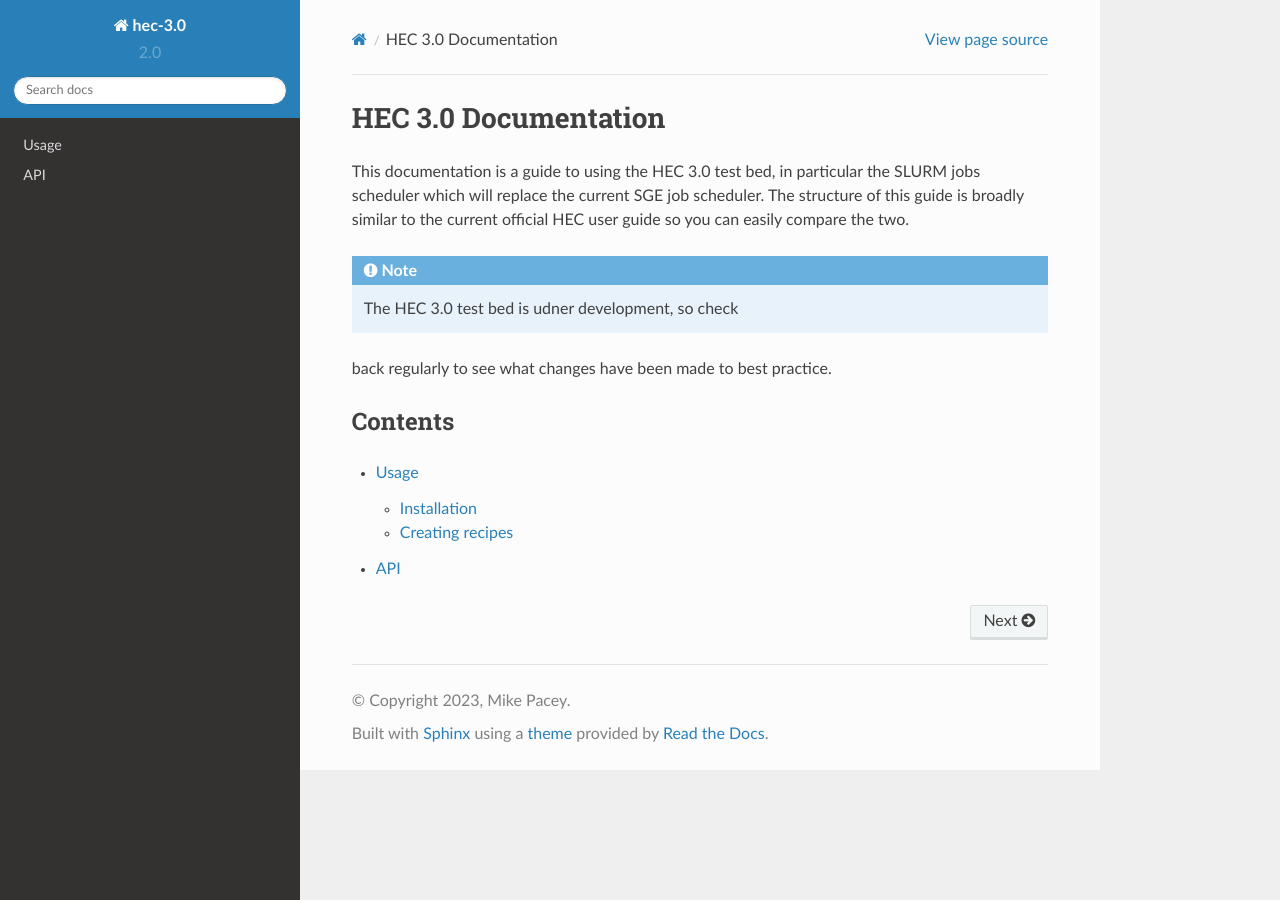
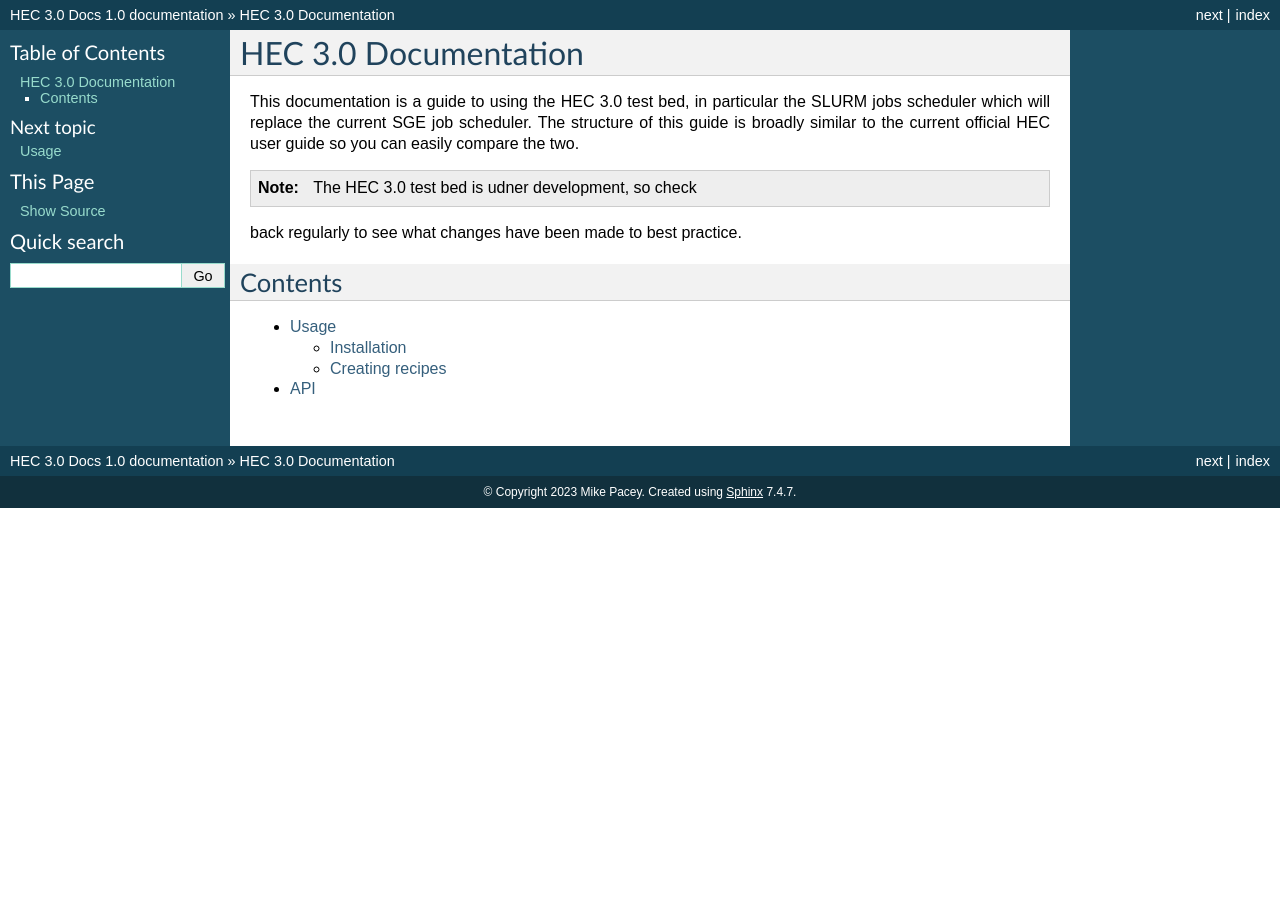
Before and after one commit to MikePacey/Lancaster-HEC, a Sphinx documentation site: the page built from docs/source/index.rst, in a window 1280 px wide. Built offline with Sphinx 7.4.7, drawn with Linux system fonts in a browser that asks for light colours; some of the changed lines change nothing that is shown.

Commit message:
basic launch page

```diff
--- a/docs/source/conf.py
+++ b/docs/source/conf.py
@@ -1,202 +1,258 @@
 # -*- coding: utf-8 -*-
 #
-# Configuration file for the Sphinx documentation builder.
+# Read the Docs Template documentation build configuration file, created by
+# sphinx-quickstart on Tue Aug 26 14:19:49 2014.
 #
-# This file does only contain a selection of the most common options. For a
-# full list see the documentation:
-# http://www.sphinx-doc.org/en/master/config
+# This file is execfile()d with the current directory set to its
+# containing dir.
+#
+# Note that not all possible configuration values are present in this
+# autogenerated file.
+#
+# All configuration values have a default; values that are commented out
+# serve to show the default.
 
-# -- Path setup --------------------------------------------------------------
+import sys
+import os
 
 # If extensions (or modules to document with autodoc) are in another directory,
 # add these directories to sys.path here. If the directory is relative to the
 # documentation root, use os.path.abspath to make it absolute, like shown here.
+#sys.path.insert(0, os.path.abspath('.'))
 
-import os
-import sys
-sys.path.insert(0, os.path.abspath('../'))
-
-
-# -- Project information -----------------------------------------------------
-
-project = 'hec-3.0'
-copyright = '2023, Mike Pacey'
-author = 'Mike Pacey'
-
-# The short X.Y version
-version = '2.0'
-# The full version, including alpha/beta/rc tags
-release = ''
-
-
-# -- General configuration ---------------------------------------------------
+# -- General configuration ------------------------------------------------
 
 # If your documentation needs a minimal Sphinx version, state it here.
-#
-# needs_sphinx = '1.0'
+#needs_sphinx = '1.0'
 
 # Add any Sphinx extension module names here, as strings. They can be
 # extensions coming with Sphinx (named 'sphinx.ext.*') or your custom
 # ones.
-extensions = [
-    'sphinx.ext.autodoc',
-    'sphinx.ext.napoleon',
-    'sphinx.ext.intersphinx',
-    'sphinx.ext.coverage',
-    'sphinx.ext.mathjax',
-    'sphinx.ext.viewcode',
-    'sphinx_tabs.tabs',
-]
-
-# Napoleon settings
-napoleon_google_docstring = False
-napoleon_numpy_docstring = True
+extensions = []
 
 # Add any paths that contain templates here, relative to this directory.
 templates_path = ['_templates']
 
-# The suffix(es) of source filenames.
-# You can specify multiple suffix as a list of string:
-#
-# source_suffix = ['.rst', '.md']
+# The suffix of source filenames.
 source_suffix = '.rst'
+
+# The encoding of source files.
+#source_encoding = 'utf-8-sig'
 
 # The master toctree document.
 master_doc = 'index'
 
+# General information about the project.
+project = u'HEC 3.0 Docs'
+copyright = u'2023 Mike Pacey'
+
+# The version info for the project you're documenting, acts as replacement for
+# |version| and |release|, also used in various other places throughout the
+# built documents.
+#
+# The short X.Y version.
+version = '1.0'
+# The full version, including alpha/beta/rc tags.
+release = '1.0'
+
 # The language for content autogenerated by Sphinx. Refer to documentation
 # for a list of supported languages.
-#
-# This is also used if you do content translation via gettext catalogs.
-# Usually you set "language" from the command line for these cases.
-language = 'en'
+#language = None
+
+# There are two options for replacing |today|: either, you set today to some
+# non-false value, then it is used:
+#today = ''
+# Else, today_fmt is used as the format for a strftime call.
+#today_fmt = '%B %d, %Y'
 
 # List of patterns, relative to source directory, that match files and
 # directories to ignore when looking for source files.
-# This pattern also affects html_static_path and html_extra_path.
-exclude_patterns = ['_build', 'Thumbs.db', '.DS_Store']
+exclude_patterns = ['_build']
+
+# The reST default role (used for this markup: `text`) to use for all
+# documents.
+#default_role = None
+
+# If true, '()' will be appended to :func: etc. cross-reference text.
+#add_function_parentheses = True
+
+# If true, the current module name will be prepended to all description
+# unit titles (such as .. function::).
+#add_module_names = True
+
+# If true, sectionauthor and moduleauthor directives will be shown in the
+# output. They are ignored by default.
+#show_authors = False
 
 # The name of the Pygments (syntax highlighting) style to use.
-pygments_style = None
+pygments_style = 'sphinx'
 
-# Packages to mock import
-#autodoc_mock_imports = ['tensorflow', 'tensorflow_probability']
+# A list of ignored prefixes for module index sorting.
+#modindex_common_prefix = []
 
-# Set the member order
-autodoc_member_order = 'bysource'
+# If true, keep warnings as "system message" paragraphs in the built documents.
+#keep_warnings = False
 
-# -- Options for HTML output -------------------------------------------------
+
+# -- Options for HTML output ----------------------------------------------
 
 # The theme to use for HTML and HTML Help pages.  See the documentation for
 # a list of builtin themes.
-#
-#html_theme = 'alabaster'
-html_theme = 'sphinx_rtd_theme'
+html_theme = 'default'
 
 # Theme options are theme-specific and customize the look and feel of a theme
 # further.  For a list of options available for each theme, see the
 # documentation.
-#
-# html_theme_options = {}
+#html_theme_options = {}
+
+# Add any paths that contain custom themes here, relative to this directory.
+#html_theme_path = []
+
+# The name for this set of Sphinx documents.  If None, it defaults to
+# "<project> v<release> documentation".
+#html_title = None
+
+# A shorter title for the navigation bar.  Default is the same as html_title.
+#html_short_title = None
+
+# The name of an image file (relative to this directory) to place at the top
+# of the sidebar.
+#html_logo = None
+
+# The name of an image file (within the static path) to use as favicon of the
+# docs.  This file should be a Windows icon file (.ico) being 16x16 or 32x32
+# pixels large.
+#html_favicon = None
 
 # Add any paths that contain custom static files (such as style sheets) here,
 # relative to this directory. They are copied after the builtin static files,
 # so a file named "default.css" will overwrite the builtin "default.css".
-html_static_path = []
+html_static_path = ['_static']
 
-# Custom sidebar templates, must be a dictionary that maps document names
-# to template names.
-#
-# The default sidebars (for documents that don't match any pattern) are
-# defined by theme itself.  Builtin themes are using these templates by
-# default: ``['localtoc.html', 'relations.html', 'sourcelink.html',
-# 'searchbox.html']``.
-#
-# html_sidebars = {}
+# Add any extra paths that contain custom files (such as robots.txt or
+# .htaccess) here, relative to this directory. These files are copied
+# directly to the root of the documentation.
+#html_extra_path = []
+
+# If not '', a 'Last updated on:' timestamp is inserted at every page bottom,
+# using the given strftime format.
+#html_last_updated_fmt = '%b %d, %Y'
+
+# If true, SmartyPants will be used to convert quotes and dashes to
+# typographically correct entities.
+#html_use_smartypants = True
+
+# Custom sidebar templates, maps document names to template names.
+#html_sidebars = {}
+
+# Additional templates that should be rendered to pages, maps page names to
+# template names.
+#html_additional_pages = {}
+
+# If false, no module index is generated.
+#html_domain_indices = True
+
+# If false, no index is generated.
+#html_use_index = True
+
+# If true, the index is split into individual pages for each letter.
+#html_split_index = False
+
+# If true, links to the reST sources are added to the pages.
+#html_show_sourcelink = True
+
+# If true, "Created using Sphinx" is shown in the HTML footer. Default is True.
+#html_show_sphinx = True
+
+# If true, "(C) Copyright ..." is shown in the HTML footer. Default is True.
+#html_show_copyright = True
+
+# If true, an OpenSearch description file will be output, and all pages will
+# contain a <link> tag referring to it.  The value of this option must be the
+# base URL from which the finished HTML is served.
+#html_use_opensearch = ''
+
+# This is the file name suffix for HTML files (e.g. ".xhtml").
+#html_file_suffix = None
+
+# Output file base name for HTML help builder.
+htmlhelp_basename = 'ReadtheDocsTemplatedoc'
 
 
-# -- Options for HTMLHelp output ---------------------------------------------
-
-# Output file base name for HTML help builder.
-htmlhelp_basename = 'probflowdoc'
-
-
-# -- Options for LaTeX output ------------------------------------------------
+# -- Options for LaTeX output ---------------------------------------------
 
 latex_elements = {
-    # The paper size ('letterpaper' or 'a4paper').
-    #
-    # 'papersize': 'letterpaper',
+# The paper size ('letterpaper' or 'a4paper').
+#'papersize': 'letterpaper',
 
-    # The font size ('10pt', '11pt' or '12pt').
-    #
-    # 'pointsize': '10pt',
+# The font size ('10pt', '11pt' or '12pt').
+#'pointsize': '10pt',
 
-    # Additional stuff for the LaTeX preamble.
-    #
-    # 'preamble': '',
-
-    # Latex figure (float) alignment
-    #
-    # 'figure_align': 'htbp',
+# Additional stuff for the LaTeX preamble.
+#'preamble': '',
 }
 
 # Grouping the document tree into LaTeX files. List of tuples
 # (source start file, target name, title,
 #  author, documentclass [howto, manual, or own class]).
 latex_documents = [
-    (master_doc, 'probflow.tex', 'probflow Documentation',
-     'Brendan Hasz', 'manual'),
+  ('index', 'ReadtheDocsTemplate.tex', u'Read the Docs Template Documentation',
+   u'Read the Docs', 'manual'),
 ]
 
+# The name of an image file (relative to this directory) to place at the top of
+# the title page.
+#latex_logo = None
 
-# -- Options for manual page output ------------------------------------------
+# For "manual" documents, if this is true, then toplevel headings are parts,
+# not chapters.
+#latex_use_parts = False
+
+# If true, show page references after internal links.
+#latex_show_pagerefs = False
+
+# If true, show URL addresses after external links.
+#latex_show_urls = False
+
+# Documents to append as an appendix to all manuals.
+#latex_appendices = []
+
+# If false, no module index is generated.
+#latex_domain_indices = True
+
+
+# -- Options for manual page output ---------------------------------------
 
 # One entry per manual page. List of tuples
 # (source start file, name, description, authors, manual section).
 man_pages = [
-    (master_doc, 'probflow', 'probflow Documentation',
-     [author], 1)
+    ('index', 'readthedocstemplate', u'Read the Docs Template Documentation',
+     [u'Read the Docs'], 1)
 ]
 
+# If true, show URL addresses after external links.
+#man_show_urls = False
 
-# -- Options for Texinfo output ----------------------------------------------
+
+# -- Options for Texinfo output -------------------------------------------
 
 # Grouping the document tree into Texinfo files. List of tuples
 # (source start file, target name, title, author,
 #  dir menu entry, description, category)
 texinfo_documents = [
-    (master_doc, 'probflow', 'probflow Documentation',
-     author, 'probflow', 'One line description of project.',
-     'Miscellaneous'),
+  ('index', 'ReadtheDocsTemplate', u'Read the Docs Template Documentation',
+   u'Read the Docs', 'ReadtheDocsTemplate', 'One line description of project.',
+   'Miscellaneous'),
 ]
 
+# Documents to append as an appendix to all manuals.
+#texinfo_appendices = []
 
-# -- Options for Epub output -------------------------------------------------
+# If false, no module index is generated.
+#texinfo_domain_indices = True
 
-# Bibliographic Dublin Core info.
-epub_title = project
+# How to display URL addresses: 'footnote', 'no', or 'inline'.
+#texinfo_show_urls = 'footnote'
 
-# The unique identifier of the text. This can be a ISBN number
-# or the project homepage.
-#
-# epub_identifier = ''
-
-# A unique identification for the text.
-#
-# epub_uid = ''
-
-# A list of files that should not be packed into the epub file.
-epub_exclude_files = ['search.html']
-
-
-# -- Extension configuration -------------------------------------------------
-
-# -- Options for intersphinx extension ---------------------------------------
-
-# Example configuration for intersphinx: refer to the Python standard library.
-intersphinx_mapping = {
-    'python': ('https://docs.python.org/3/', None),
-    'numpy': ('https://numpy.org/doc/stable/', None),
-    'pandas': ('http://pandas-docs.github.io/pandas-docs-travis/', None),
-}
+# If true, do not generate a @detailmenu in the "Top" node's menu.
+#texinfo_no_detailmenu = False
```
